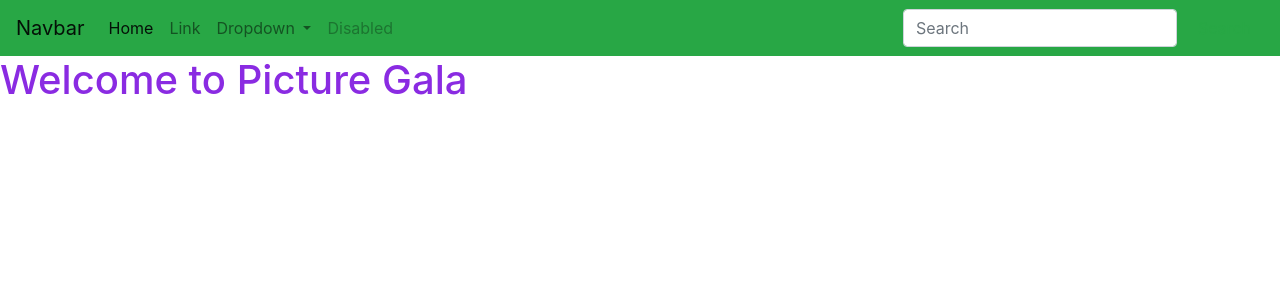
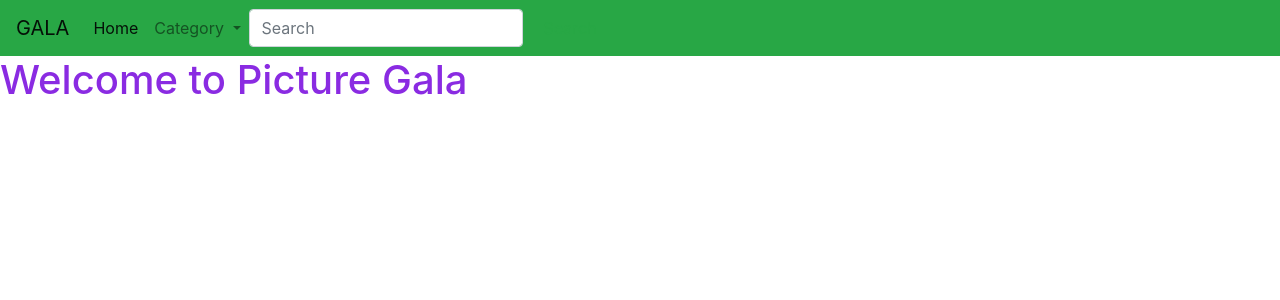
Before and after one commit to lizgi/photo-gala, a Django app: a page that uses galaa/templates/navbar.html in a window 1280 px wide. Shown: the top 300 px of the page. Run offline with Django 3.2, Linux system fonts and the light colour scheme; some libraries are stand-ins or nearby versions.

```diff
--- a/galaa/templates/navbar.html
+++ b/galaa/templates/navbar.html
@@ -7,7 +7,7 @@
 </head>
 <body>
     <nav class="navbar navbar-expand-lg navbar-light bg-success">
-        <a class="navbar-brand" href="#">Navbar</a>
+        <a class="navbar-brand" href="#">GALA</a>
         <button class="navbar-toggler" type="button" data-toggle="collapse" data-target="#navbarSupportedContent" aria-controls="navbarSupportedContent" aria-expanded="false" aria-label="Toggle navigation">
           <span class="navbar-toggler-icon"></span>
         </button>
@@ -17,24 +17,19 @@
             <li class="nav-item active">
               <a class="nav-link" href="#">Home <span class="sr-only">(current)</span></a>
             </li>
-            <li class="nav-item">
-              <a class="nav-link" href="#">Link</a>
-            </li>
+
             <li class="nav-item dropdown">
               <a class="nav-link dropdown-toggle" href="#" id="navbarDropdown" role="button" data-toggle="dropdown" aria-haspopup="true" aria-expanded="false">
-                Dropdown
+                Category
               </a>
               <div class="dropdown-menu" aria-labelledby="navbarDropdown">
-                <a class="dropdown-item" href="#">Action</a>
-                <a class="dropdown-item" href="#">Another action</a>
+                <a class="dropdown-item" href="#">Nature</a>
+                <a class="dropdown-item" href="#">People</a>
                 <div class="dropdown-divider"></div>
-                <a class="dropdown-item" href="#">Something else here</a>
+                <a class="dropdown-item" href="#">Food</a>
               </div>
             </li>
-            <li class="nav-item">
-              <a class="nav-link disabled" href="#">Disabled</a>
-            </li>
-          </ul>
+
           <form class="form-inline my-2 my-lg-0">
             <input class="form-control mr-sm-2" type="search" placeholder="Search" aria-label="Search">
             <button class="btn btn-outline-success my-2 my-sm-0" type="submit">Search</button>
--- a/galaa/templates/welcome.html
+++ b/galaa/templates/welcome.html
@@ -2,6 +2,6 @@
 {% block content %}
 {{ block.super}}
 
-<h1 class="head">Welcome to Picture Gala</h1>
+<h1 class="text center">Welcome to Picture Gala</h1>
 
 {% endblock %}
```
Also changed, not shown: picgala/settings.py (+5 -3 lines).
